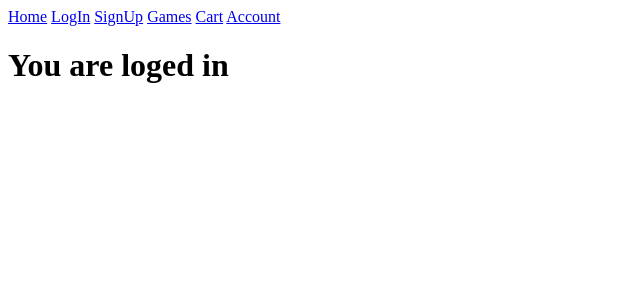
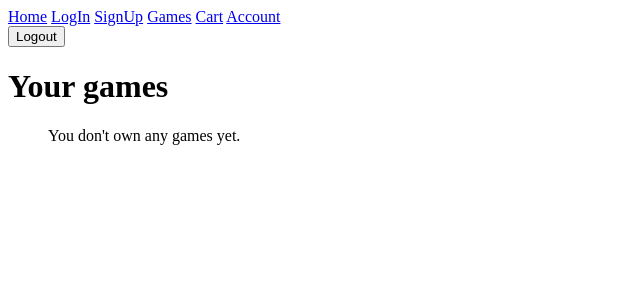
Before and after one commit to LauZar12/Campfire, a Django app: page /account/ in a window 1280 px wide. Shown: the top 300 px of the page, without its empty margins (0-640 px from the left). Run offline with Django 5.2, Linux system fonts and the light colour scheme; a user stored in the database is signed in; data comes from the database, SQL or seed files in the repository; both versions use the stored data as it was after the commit.

Commit message:
added funcitonality to buy games and see them in the account

```diff
--- a/shop/templates/account.html
+++ b/shop/templates/account.html
@@ -2,9 +2,21 @@
 {% block title %}'Home Page - Online Store'{% endblock %}
 {% block content %}
 
+<form method="POST" action="{% url 'logout' %}">
+  {% csrf_token %}
+  <button type="submit">Logout</button>
+</form>
+
 <h1>
-  You are loged in
+  Your games
 </h1>
 
+<ul>
+  {% for item in owned_games %}
+  <li>{{ item.game.title }} by {{ item.game.author }}</li>
+  {% empty %}
+  <p>You don't own any games yet.</p>
+  {% endfor %}
+</ul>
 
 {% endblock %}
--- a/shop/templates/games.html
+++ b/shop/templates/games.html
@@ -16,7 +16,7 @@
     </button>
   </form>
 
-  <form action="{% url 'cart' %}" method="post">
+  <form action="{% url 'games' %}" method="post">
     {% csrf_token %}
     <input type="hidden" name="game_id" value="{{ game.id }}">
     <button type="submit">
--- a/shop/views.py
+++ b/shop/views.py
@@ -5,7 +5,7 @@ from django.contrib.auth.views import LoginView, LogoutView
 from django.contrib.auth import login
 from .forms import SignUpForm
 from django.urls import reverse_lazy
-from .models import Game, ShoppingCart, CartItem
+from .models import Game, ShoppingCart, CartItem, GameOwner
 
 
 # =========================HOME=========================
@@ -48,6 +48,16 @@ class Games(LoginRequiredMixin, View):
                       'games': games,
                       })
 
+    def post(self, request):
+        game_id = request.POST.get('game_id')
+        game = get_object_or_404(Game, id=game_id)
+        shopping_cart, created = ShoppingCart.objects.get_or_create(user=request.user)
+        cart_item, created = CartItem.objects.get_or_create(shopping_cart=shopping_cart, game=game)
+        if not created:
+            cart_item.quantity += 1
+            cart_item.save()
+        return redirect('games')
+
 
 # =========================GAME=========================
 class GameView(LoginRequiredMixin, View):
@@ -69,13 +79,17 @@ class Cart(LoginRequiredMixin, View):
         return render(request, self.template_name, {'cart_items': cart_items})
 
     def post(self, request):
-        game_id = request.POST.get('game_id')
-        game = get_object_or_404(Game, id=game_id)
+
+        games_id = request.POST.getlist('game_id')
+
         shopping_cart, created = ShoppingCart.objects.get_or_create(user=request.user)
-        cart_item, created = CartItem.objects.get_or_create(shopping_cart=shopping_cart, game=game)
-        if not created:
-            cart_item.quantity += 1
-            cart_item.save()
+
+        for game_id in games_id:
+            game = get_object_or_404(Game, id=game_id)
+            GameOwner.objects.create(user=request.user, game=game)
+
+        shopping_cart.cart_items.all().delete()
+
         return redirect('cart')
 
 
@@ -84,4 +98,5 @@ class Account(LoginRequiredMixin, View):
     template_name = "account.html"
 
     def get(self, request):
-        return render(request, self.template_name, {})
+        owned_games = GameOwner.objects.filter(user=request.user)
+        return render(request, self.template_name, {'owned_games': owned_games})
```
Also changed, not shown: shop/templates/cart.html (+17 -4 lines), db.sqlite3.
